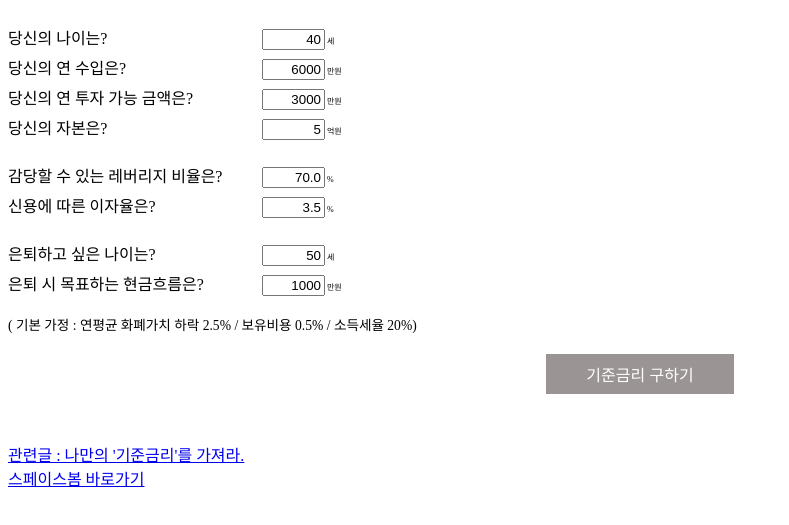
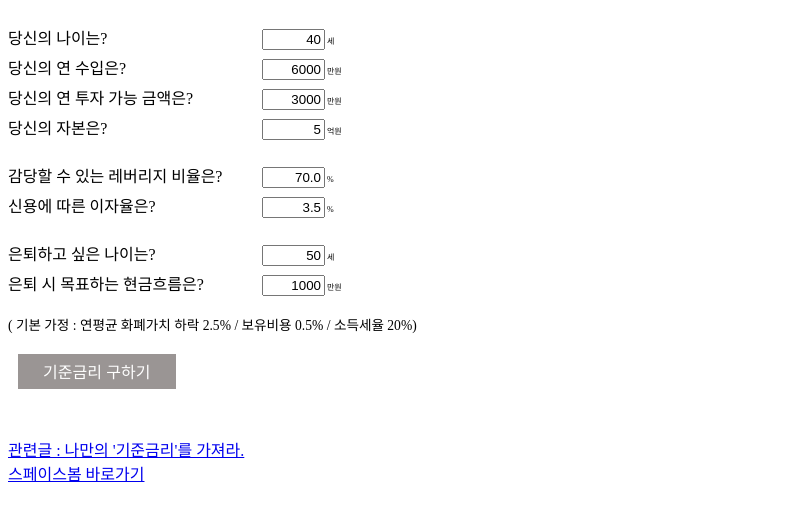
Before and after one commit to Spaceboum/003-myInterate, a plain HTML site: page index.html in a window 1280 px wide. Shown: the part 71-596 px from the top of the page, without its empty margins (0-789 px from the left). Drawn offline with nearby package versions, Linux system fonts and the light colour scheme.

Commit message:
ver. 1.0.5

```diff
--- a/index.html
+++ b/index.html
@@ -14,6 +14,7 @@
             display: inline-block;
             width: 250px;
             margin-top: 5px;
+
         }
         span.answer {
             font-size: 0.5rem;
@@ -27,8 +28,8 @@
             font-size: 0.85rem;
         }
         h2 {
+            margin-left: 10px;
             width: 100%;
-            text-align: center;
             margin-bottom: 30px;
         }
         h3 {
@@ -43,9 +44,9 @@
         button {
             background-color: #58504e;
             border: none;
-            height: 40px;
+            height: 35px;
             color: white;
-            padding: 5px 40px;
+            padding: 5px 25px;
             text-align: left;
             font-size: 16px;
             opacity: 0.6;
@@ -100,6 +101,8 @@
     <script>
 
         function printName()  {
+            $('#result *').remove();
+
             const age = Number(document.getElementById('age').value);
             const income = Number(document.getElementById('income').value);
             const investment = Number(document.getElementById('investment').value);
```
